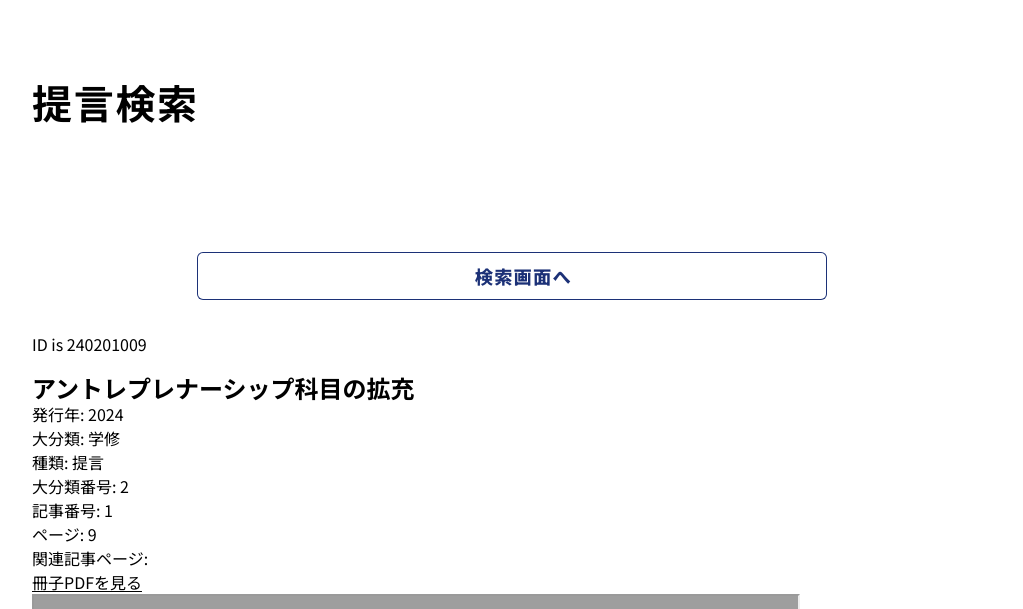
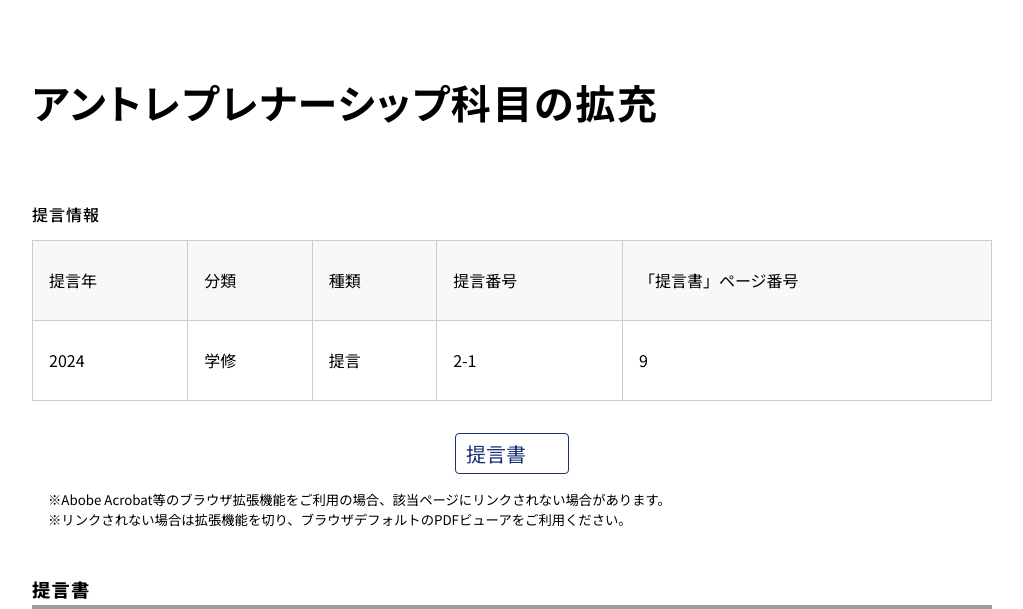
Before and after one commit to tsuba03/studentsurvey_homepage, a PHP site: page /suggestion/detail.php?id=240201009 in a window 1280 px wide. Shown: the part 145-754 px from the top of the page, without its empty margins (128-1151 px from the left). Run offline with PHP 8.4, Linux system fonts and the light colour scheme; data comes from the database, SQL or seed files in the repository; grey boxes are pictures that could not be loaded.

Commit message:
FIN: suggestion/detail.php

```diff
--- a/news/index.php
+++ b/news/index.php
@@ -60,7 +60,7 @@
 <a href="/studentsurvey/news/index.php">ニュース</a>
 </li>
 <li>
-<a href="#">提言検索</a>
+<a href="/studentsurvey/suggestion/index.php">提言検索</a>
 </li>
 <li>
 <a href="#">調査結果検索</a>
--- a/news/view.php
+++ b/news/view.php
@@ -81,13 +81,13 @@ $body = preg_replace('/^---.*?---\s*/s', '', $content, 1);
 <div class="c-globalNavigation__header">
 <ul class="c-globalNavigation__navList">
 <li>
-<a href="#">ホーム</a>
+<a href="/studentsurvey/index.php">ホーム</a>
 </li>
 <li>
-<a href="#">ニュース</a>
+<a href="/studentsurvey/news/index.php">ニュース</a>
 </li>
 <li>
-<a href="#">提言検索</a>
+<a href="/studentsurvey/suggestion/index.php">提言検索</a>
 </li>
 <li>
 <a href="#">調査結果検索</a>
--- a/suggestion/detail.php
+++ b/suggestion/detail.php
@@ -25,6 +25,7 @@
 <link rel="preload" as="style" fetchpriority="high" href="/studentsurvey/assets/css/font.css">
 <link rel="stylesheet" href="/studentsurvey/assets/css/font.css">
 <link rel="stylesheet" href="/studentsurvey/assets/css/style.css">
+<link rel="stylesheet" href="style_pdf.css">
 <script type="application/ld+json">
 {
         "@context": "http://schema.org",
@@ -60,7 +61,7 @@
 <a href="/studentsurvey/news/index.php">ニュース</a>
 </li>
 <li>
-<a href="#">提言検索</a>
+<a href="/studentsurvey/suggestion/index.php">提言検索</a>
 </li>
 <li>
 <a href="#">調査結果検索</a>
@@ -72,15 +73,126 @@
 
 <div class="contentArea">
 <div class="container">
+<?php
+$db = new PDO("sqlite:". __DIR__ . "/../assets/db/teigen.db");
+$id = $_GET['id'] ?? 0;
+
+$stmt = $db->prepare("SELECT * FROM teigen WHERE ID = :id");
+$stmt->execute([':id' => $id]);
+$row = $stmt->fetch(PDO::FETCH_ASSOC);
+
+if ($row) {
+    // 必要な変数をセット
+    $title        = htmlspecialchars($row['Title']);
+    $year         = $row['Year'];
+    $page         = $row['Page'] + 3;
+    $res_page     = $row['ResponsePage'] ? $row['ResponsePage'] + 1 : null;
+
+    // PDFのパスを判定
+    if ($year >= 2022) {
+        if ($year == 2022 && $row['CategoryNo'] > 10) {
+            $pdf_path = "https://www.siengp.titech.ac.jp/gakuseichousa/2022/gakuseichosa2022_houkokusyo_ver3.pdf";
+            $response_pdf = null;
+        } else {
+            $pdf_path = "https://www.siengp.titech.ac.jp/gakuseichousa/$year/{$year}_gakusei_teigensho.pdf";
+            $response_pdf = "https://www.siengp.titech.ac.jp/gakuseichousa/$year/gakuseichosa{$year}_daigakunotaio.pdf";
+        }
+    } else {
+        $pdf_path = "https://www.siengp.titech.ac.jp/gakuseichousa/$year/{$year}_gakusei_teigensyo.pdf";
+        $response_pdf = "https://www.siengp.titech.ac.jp/gakuseichousa/$year/{$year}_gakusei_follow.pdf";
+    }
+} else {
+    $title = null;
+}
+
+?>
+
+<?php if ($title): ?>
 <div class="c-mediaHeading">
 <div class="c-heading c-heading--h1 c-mediaHeading__title">
 <div class="c-heading__inner">
-<h1 class='c-heading__label'>提言検索</h1>
+<h1 class='c-heading__label'><?= $title ?></h1>
 </div>
 </div>
 </div>
 
 
+<div class="c-table">
+  <table class="c-table__content">
+    <caption class="c-table__caption">提言情報</caption>
+    <thead class="c-table__head">
+      <tr>
+        <th>提言年</th>
+        <th>分類</th>
+        <th>種類</th>
+        <th>提言番号</th>
+        <th>「提言書」ページ番号</th>
+        <?php if ($response_pdf && $res_page): ?>
+        <th>「大学の回答」ページ</th>
+        <?php endif; ?>
+      </tr>
+    </thead>
+    <tbody class="c-table__body">
+      <tr>
+        <td><?= $row['Year'] ?></td>
+        <td><?= $row['Category'] ?></td>
+        <td><?= $row['Type'] ?></td>
+        <td><?= $row['CategoryNo'] ?>-<?= $row['TeigenNo'] ?></td>
+        <td><?= $row['Page'] ?></td>
+        <?php if ($response_pdf && $res_page): ?>
+        <td><?= $row['ResponsePage'] ?></td>
+        <?php endif; ?>
+      </tr>
+    </tbody>
+  </table>
+</div>
+
+<div class="c-utilityLinkGroup c-utilityLinkGroup--horizontal" style="  display: flex; justify-content: center;  gap: 1rem; ">
+  <div class="c-utilityLinkGroup__item">
+    <a href="<?= $pdf_path ?>#page=<?= $page ?>" class="c-link c-utilityLink  c-utilityLink--bordered c-utilityLink--sizeLL">
+      提言書
+      <svg class="c-button__icon c-button__icon--right icon" aria-hidden="true" role="img">
+        <use xlink:href="/studentsurvey/assets/img/sprite.svg#pdf"></use>
+      </svg>
+    </a>
+  </div>
+<?php if ($response_pdf && $res_page): ?>
+    <div class="c-utilityLinkGroup__item">
+    <a href="<?= $response_pdf ?>#page=<?= $res_page ?>" class="c-link c-utilityLink  c-utilityLink--bordered c-utilityLink--sizeLL">
+      大学の回答
+      <svg class="c-button__icon c-button__icon--right icon" aria-hidden="true" role="img">
+        <use xlink:href="/studentsurvey/assets/img/sprite.svg#pdf"></use>
+      </svg>
+    </a>
+  </div>
+<?php endif; ?>
+</div>
+
+<div style="  display: flex; justify-content: left;  gap: 1rem; margin: 1rem;">
+<small>※Abobe Acrobat等のブラウザ拡張機能をご利用の場合、該当ページにリンクされない場合があります。<br>
+※リンクされない場合は拡張機能を切り、ブラウザデフォルトのPDFビューアをご利用ください。</small>
+</div>
+
+<div class="c-heading c-heading--h4">
+  <div class="c-heading__inner">
+    <h4 class="c-heading__label">提言書</h4>
+  </div>
+</div>
+  <iframe src="<?= $pdf_path ?>#page=<?= $page ?>"></iframe>
+
+<?php if ($response_pdf && $res_page): ?>
+<div class="c-heading c-heading--h4">
+  <div class="c-heading__inner">
+    <h4 class="c-heading__label">大学からの回答</h4>
+  </div>
+</div>
+    <iframe src="<?= $response_pdf ?>#page=<?= $res_page ?>"></iframe>
+<?php endif; ?>
+
+
+<?php else: ?>
+  記事が見つかりません
+<?php endif; ?>
 
 
 <div class="contentArea__bottom">
@@ -95,58 +207,6 @@
 </div>
 </div>
 </div>
-
-<?php
-$db = new PDO("sqlite:". __DIR__ . "/../assets/db/teigen.db");
-$id = $_GET['id'] ?? 0;
-
-$stmt = $db->prepare("SELECT * FROM teigen WHERE ID = :id");
-$stmt->execute([':id' => $id]);
-$row = $stmt->fetch(PDO::FETCH_ASSOC);
-
-echo "ID is $id <br>";
-
-if ($row) {
-    echo "<h2>" . htmlspecialchars($row['Title']) . "</h2>";
-    echo "発行年: {$row['Year']}<br>";
-    echo "大分類: {$row['Category']}<br>";
-    echo "種類: {$row['Type']}<br>";
-    echo "大分類番号: {$row['CategoryNo']}<br>";
-    echo "記事番号: {$row['TeigenNo']}<br>";
-    echo "ページ: {$row['Page']}<br>";
-    echo "関連記事ページ: {$row['ResponsePage']}<br>";
-
-    // PDFリンク生成
-    // これで一応指定ページまで飛ぶのだけれど、アクロバットの拡張機能を使っているとリンクが効かない。
-    // その注意事項を載せておくのと、ページ数を載せておくことが吉
-    $year = $row['Year'];
-    $page = $row['Page'] + 3;
-    if($year>=2022){
-        if($year==2022 && $row['CategoryNo']>10){
-            $pdf_path = "https://www.siengp.titech.ac.jp/gakuseichousa/2022/gakuseichosa2022_houkokusyo_ver3.pdf";
-        }else{
-            $pdf_path = "https://www.siengp.titech.ac.jp/gakuseichousa/$year/{$year}_gakusei_teigensho.pdf";
-            $response_pdf = "https://www.siengp.titech.ac.jp/gakuseichousa/$year/gakuseichosa{$year}_daigakunotaio.pdf";
-        }
-    }else{
-        $pdf_path = "https://www.siengp.titech.ac.jp/gakuseichousa/$year/{$year}_gakusei_teigensyo.pdf";
-        $response_pdf = "https://www.siengp.titech.ac.jp/gakuseichousa/$year/{$year}_gakusei_follow.pdf";
-    }
-
-    if($row['ResponsePage']){
-        $res_page = $row['ResponsePage'] + 1;
-        echo "<a href='$pdf_path#page=$page' target='_blank'>冊子PDFを見る</a><br>";
-        echo "<a href='$response_pdf#page=$res_page' target='_blank'>関連記事PDFを見る</a><br>";
-        echo "<iframe src= $pdf_path#page=$page width='80%' height='600px'></iframe>";
-        echo "<iframe src= $response_pdf#page=$res_page width='80%' height='600px'></iframe>";
-    }else{
-        echo "<a href='$pdf_path#page=$page' target='_blank'>冊子PDFを見る</a><br>";
-        echo "<iframe src= $pdf_path#page=$page width='80%' height='600px'></iframe>";
-    }
-} else {
-    echo "記事が見つかりません";
-}
-?>
 
 <!-- /.contentArea__bottom -->
 </div>
--- a/suggestion/index.php
+++ b/suggestion/index.php
@@ -60,7 +60,7 @@
 <a href="/studentsurvey/news/index.php">ニュース</a>
 </li>
 <li>
-<a href="#">提言検索</a>
+<a href="/studentsurvey/suggestion/index.php">提言検索</a>
 </li>
 <li>
 <a href="#">調査結果検索</a>
@@ -76,6 +76,7 @@
 <div class="c-heading c-heading--h1 c-mediaHeading__title">
 <div class="c-heading__inner">
 <h1 class='c-heading__label'>提言検索</h1>
+<p class="c-heading__lead">2016年から2024年までに発行した提言書の提言を検索いただけます。</p>
 </div>
 </div>
 </div>
--- /dev/null
+++ b/suggestion/style_pdf.css
@@ -0,0 +1,15 @@
+iframe {
+    display: block;
+    width: 100%;
+    max-width: 100%;
+    height: 600px;
+    margin: 0 auto;
+    border: none;
+}
+
+.c-searchTool__tagButton::before {
+    background: url(/studentsurvey/assets/img/icons/checkbox-off.svg) no-repeat 0 0;
+}
+.c-searchTool__tagButton:has(input:checked)::before {
+    background-image: url(/studentsurvey/assets/img/icons/inverted/checkbox-on.svg);
+}
```
Also changed, not shown: index.php (+8 -8 lines).
